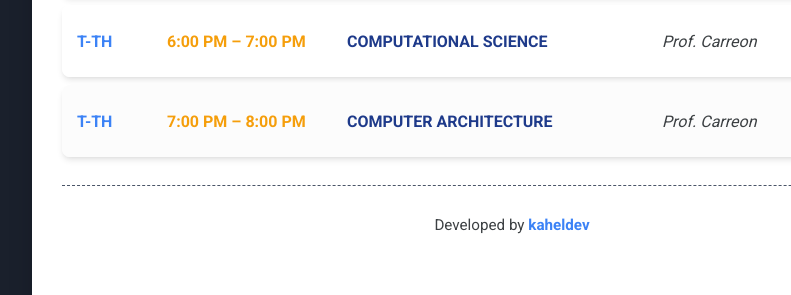
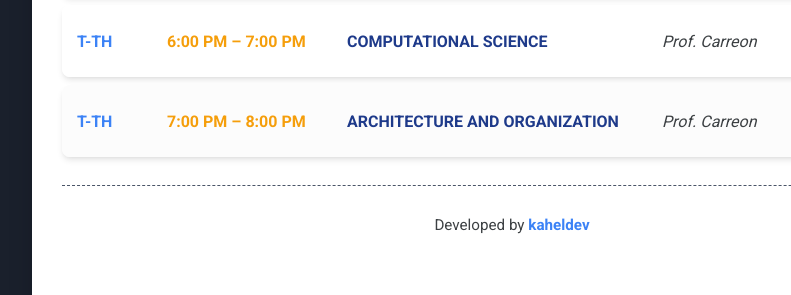
Before and after one commit to kaheldev1/CS, a plain HTML site: page index.html in a window 1280 px wide. Shown: the part 482-777 px from the top of the page, 128-919 px from the left. Drawn offline with Linux system fonts and the light colour scheme.

Commit message:
Update index.html

```diff
--- a/index.html
+++ b/index.html
@@ -84,7 +84,7 @@
                     <tr id="ca-row" class="schedule-item tth">
                         <td class="col-day">T-TH</td>
                         <td class="col-time time-7pm">7:00 PM – 8:00 PM</td>
-                        <td class="col-course">COMPUTER ARCHITECTURE</td>
+                        <td class="col-course">ARCHITECTURE AND ORGANIZATION</td>
                         <td class="col-prof">Prof. Carreon</td>
                         <td class="col-link">
                             <a href="https://classroom.google.com/c/ODIzNzMwODY0OTc0?cjc=ydffki3f" target="_blank" class="meet-link google-classroom">
```
